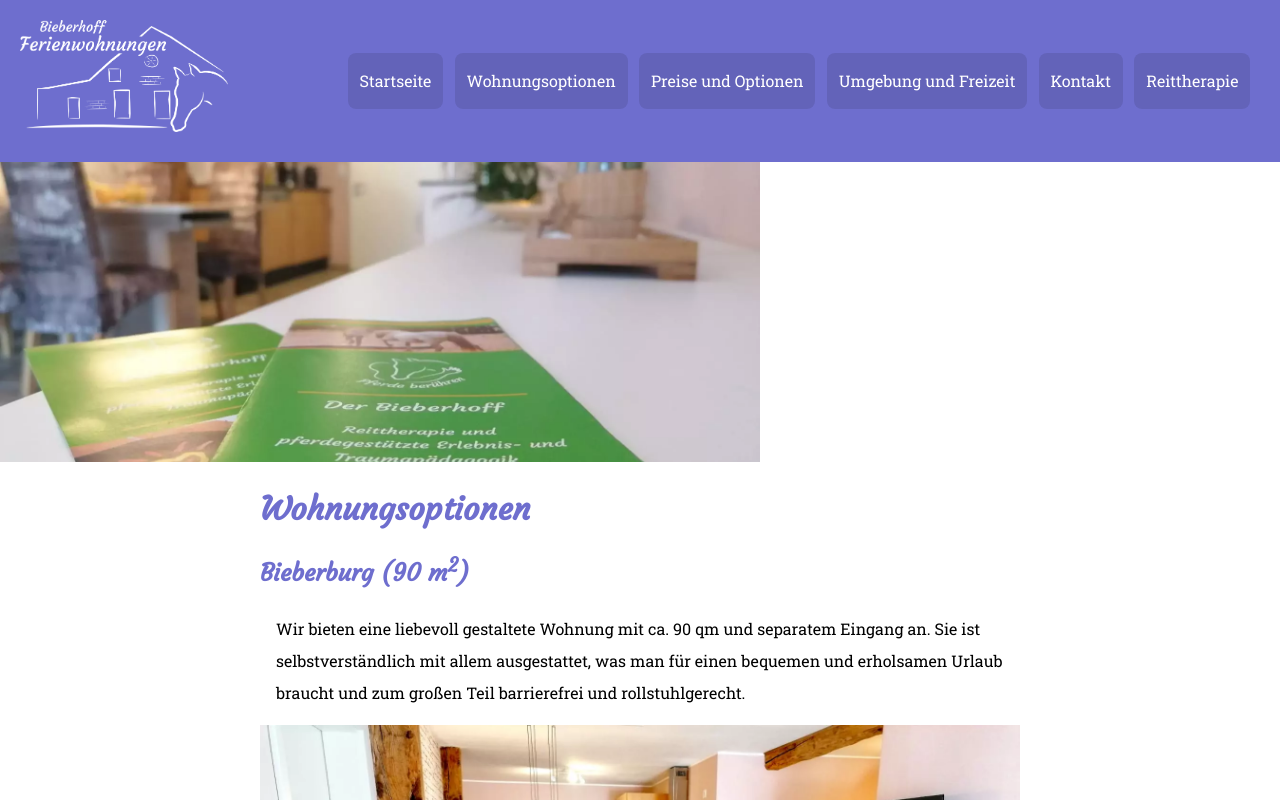
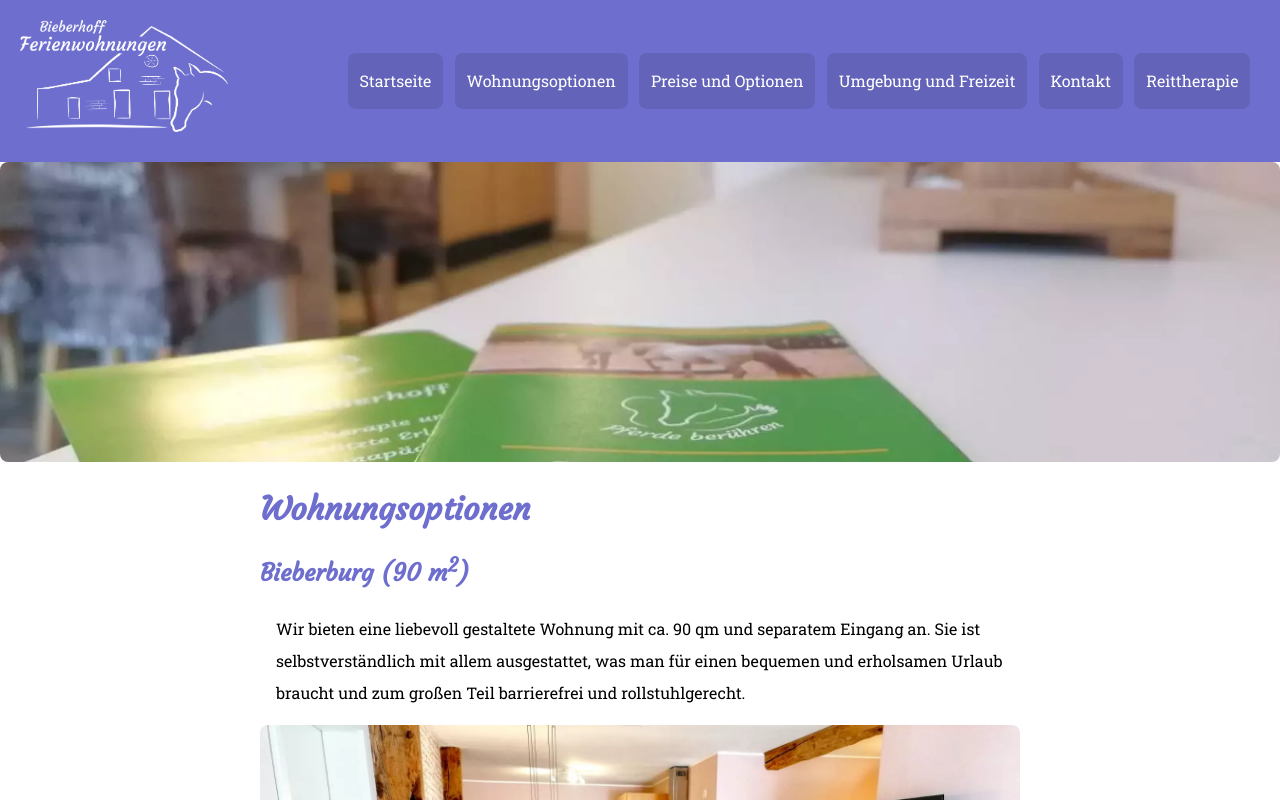
Before and after one commit to kevinschweikert/bieberhoff-ferienwohnung, a SvelteKit app: page /wohnungen in a window 1280 px wide. Built offline with nearby package versions, Linux system fonts and the light colour scheme.

Commit message:
small improvements

```diff
--- a/src/lib/ImageGrid.svelte
+++ b/src/lib/ImageGrid.svelte
@@ -24,5 +24,6 @@
 		height: 100%;
 		aspect-ratio: 1;
 		object-fit: cover;
+		border-radius: 0.5em;
 	}
 </style>
--- a/src/routes/wohnungen/+page.svelte
+++ b/src/routes/wohnungen/+page.svelte
@@ -38,7 +38,12 @@
 	<title>Wohnungen</title>
 </svelte:head>
 
-<img class="hero full-width" src="/Begrüßung.webp" alt="Übersicht komplette Wohnung" />
+<img
+	class="hero full-width"
+	style="width: 100vw"
+	src="/Begrüßung.webp"
+	alt="Übersicht komplette Wohnung"
+/>
 <h1>Wohnungsoptionen</h1>
 
 <section id="bieberburg">
@@ -240,5 +245,6 @@
 
 	img {
 		width: 100%;
+		border-radius: 0.5em;
 	}
 </style>
--- a/static/style.css
+++ b/static/style.css
@@ -268,7 +268,7 @@ ul {
 }
 
 .hero {
-	width: 100vw;
+	width: 100vw !important;
 	height: 200px;
 	margin-top: -1.25rem;
 }
```
